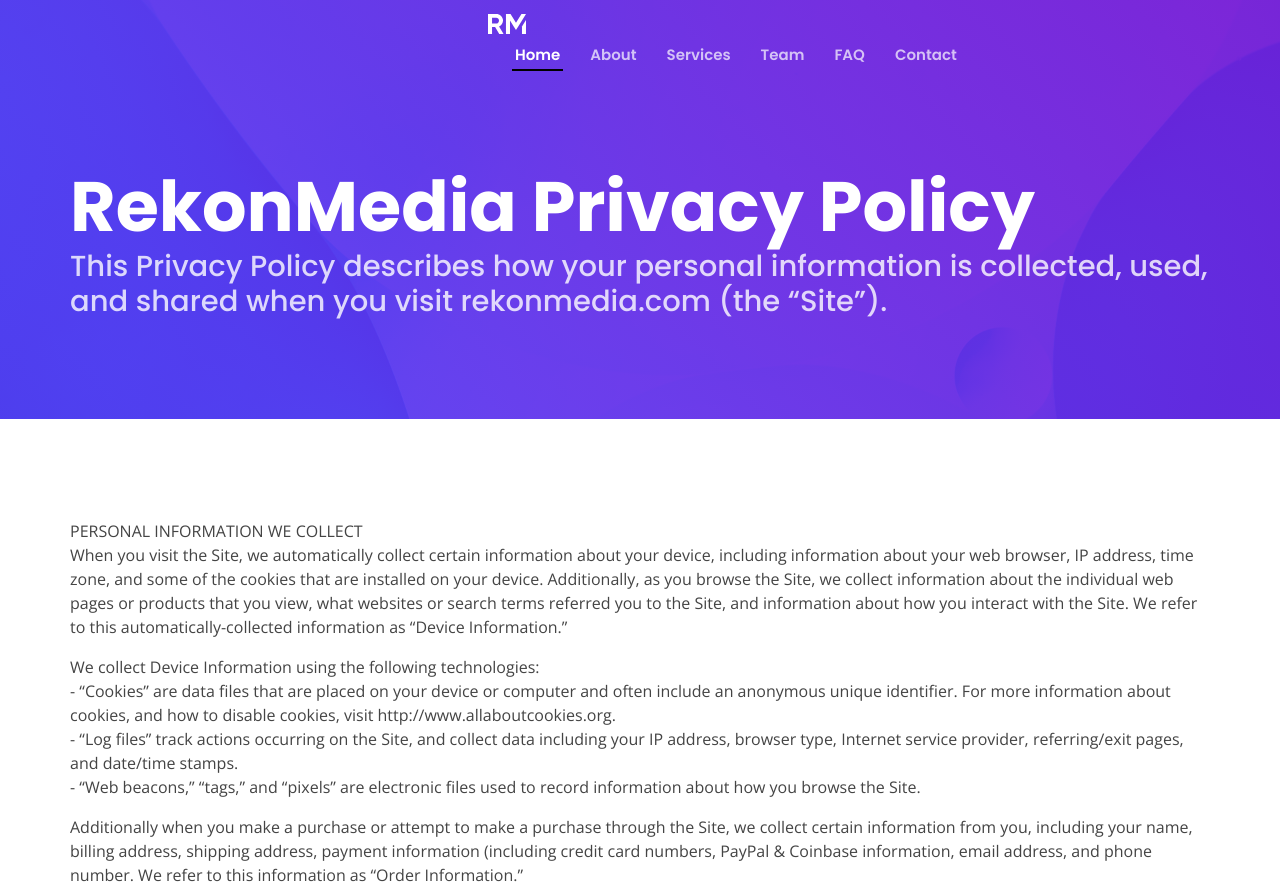
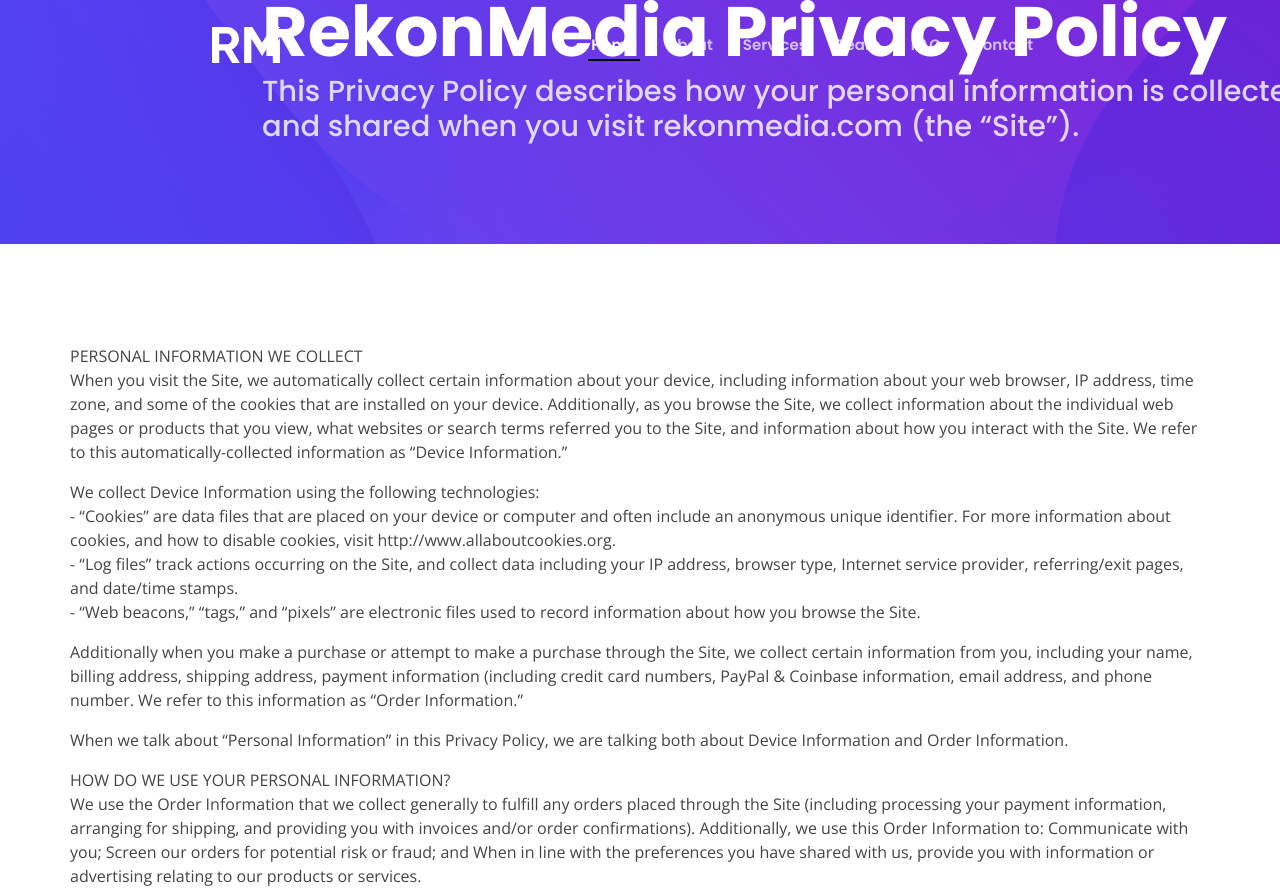
Before and after one commit to Lucasiocco/RekonMedia, a plain HTML site: page policy.html in a window 1280 px wide. Shown: the top 891 px of the page. Drawn offline with nearby package versions, Linux system fonts and the light colour scheme.

Commit message:
Se solucionaron margenes del policy

```diff
--- a/RekonMedia/assets/css/style.css
+++ b/RekonMedia/assets/css/style.css
@@ -736,6 +736,8 @@
 .row {
   display: flex;
   justify-content: center;
+  margin-left: 0px;
+  margin-right: 0px;
 }
 
 .counts {
@@ -1593,8 +1595,17 @@
 # POLICY
 --------------------------------------------------------------*/
 
+#heroContainerPolicy {
+  margin: 0px 262px;
+  padding: 0px;
+}
+
 #containerPolicy {
   padding: 100px 0px;
+}
+
+#heroText {
+  padding: 0px;
 }
 
 .heroTitlePolicy {
@@ -1608,7 +1619,7 @@
 .heroSubtitlePolicy {
   color: rgba(255, 255, 255, 0.8);
   margin: 10px 0 0 0;
-  font-size: 30px!important;
+  font-size: 29px!important;
 }
 
 #heroPolicy {
--- a/assets/css/style.css
+++ b/assets/css/style.css
@@ -148,12 +148,8 @@
 }
 
 #headerNav {
+
   margin: 0;
-  padding: 0px;
-}
-
-.container-fluid {
-  padding: 0px;
 }
 
 #header.header-scrolled,
@@ -187,7 +183,7 @@
 */
 .navbar {
   display: flex;
-  padding: 0px;
+  padding: 0 250px;
 }
 
 .navbar ul {
@@ -740,6 +736,8 @@
 .row {
   display: flex;
   justify-content: center;
+  margin-left: 0px;
+  margin-right: 0px;
 }
 
 .counts {
@@ -1597,8 +1595,9 @@
 # POLICY
 --------------------------------------------------------------*/
 
-#headerNav {
-  margin: 300px;
+#heroContainerPolicy {
+  margin: 0px 262px;
+  padding: 0px;
 }
 
 #containerPolicy {
@@ -1632,7 +1631,7 @@
 }
 
 .ulPolicy {
-  padding: 0px 0px;
+  padding-right: 2rem;
 }
 
 @media (max-width: 1440px) {
--- a/policy.html
+++ b/policy.html
@@ -64,7 +64,7 @@
       <!-- ======= Hero Section ======= -->
   <section id="heroPolicy" class="hero">
 
-    <div class="container" data-aos="fade-up" id="heroContainer">
+    <div class="container" data-aos="fade-up" id="heroContainerPolicy">
       <div class="row justify-content-center">
         <div class="d-flex flex-column justify-content-center" id="heroText">
           <h1 class="heroTitlePolicy">RekonMedia Privacy Policy</h1>
```
Also changed, not shown: RekonMedia/policy.html (+2 -2 lines).
